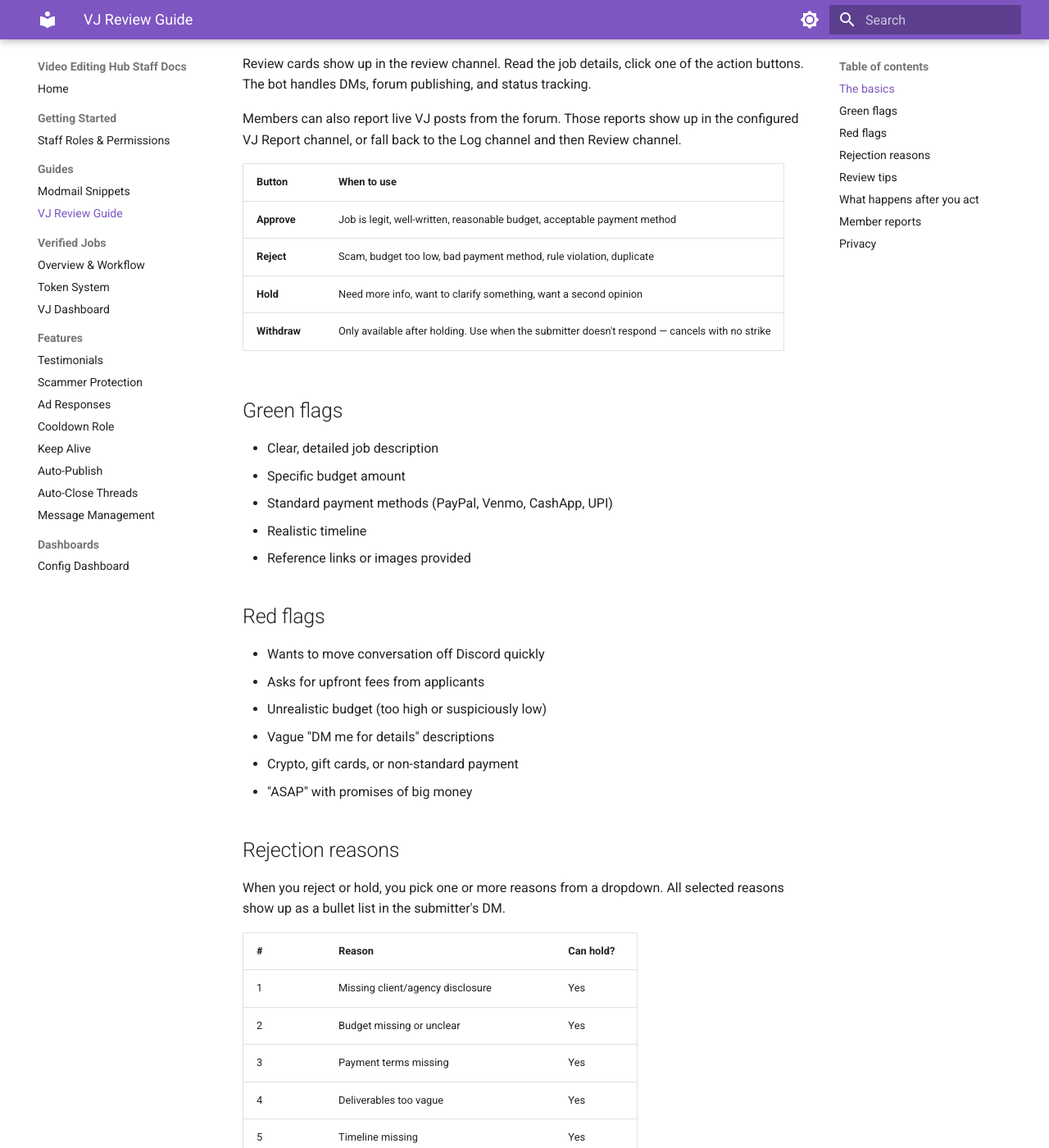
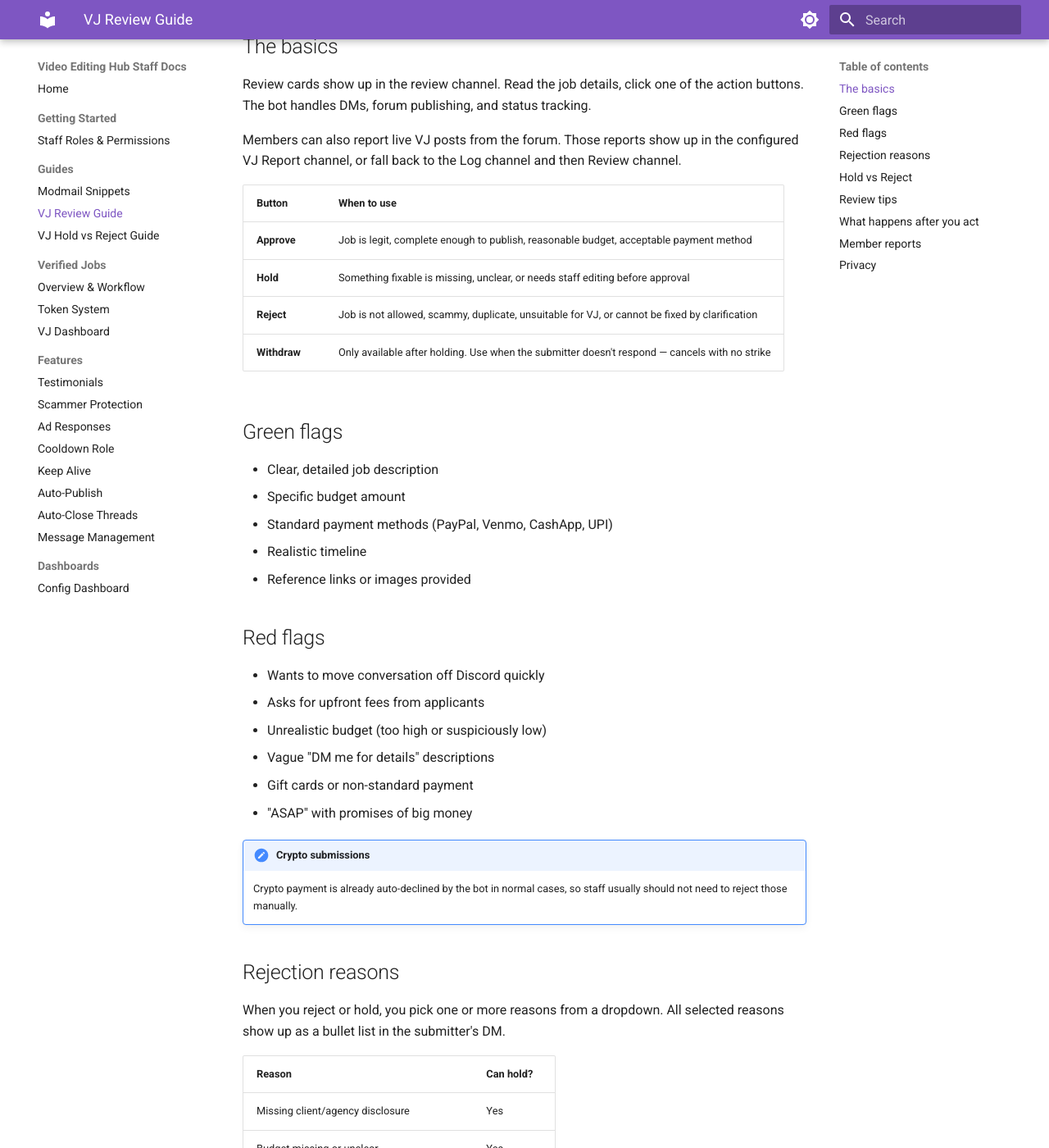
Before and after one commit to demigodmode/VideoEditingHubDocs, an MkDocs documentation site: the page built from docs/guides/review-guide.md, in a window 1280 px wide and 1400 px high, scrolled down 257 px. Shown: the whole window at 82% size. Built offline with MkDocs 1.6.1 and Material for MkDocs 9.7.7, drawn with Linux system fonts in a browser that asks for light colours; some of the changed text lies outside the part shown.

Commit message:
Add VJ hold vs reject guide

```diff
--- a/docs/guides/review-guide.md
+++ b/docs/guides/review-guide.md
@@ -1,6 +1,6 @@
 # VJ Review Guide
 
-Practical guide for staff reviewing job submissions. For the full system overview including submission flow, forum publishing, and troubleshooting, see [Verified Jobs](../features/verified-jobs.md).
+Practical guide for staff reviewing job submissions. For the full system overview including submission flow, forum publishing, and troubleshooting, see [Verified Jobs](../features/verified-jobs.md). For the staff decision guide, see [VJ Hold vs Reject Guide](hold-vs-reject.md).
 
 ## The basics
 
@@ -10,9 +10,9 @@
 
 | Button | When to use |
 |--------|-------------|
-| **Approve** | Job is legit, well-written, reasonable budget, acceptable payment method |
-| **Reject** | Scam, budget too low, bad payment method, rule violation, duplicate |
-| **Hold** | Need more info, want to clarify something, want a second opinion |
+| **Approve** | Job is legit, complete enough to publish, reasonable budget, acceptable payment method |
+| **Hold** | Something fixable is missing, unclear, or needs staff editing before approval |
+| **Reject** | Job is not allowed, scammy, duplicate, unsuitable for VJ, or cannot be fixed by clarification |
 | **Withdraw** | Only available after holding. Use when the submitter doesn't respond — cancels with no strike |
 
 ## Green flags
@@ -29,40 +29,47 @@
 - Asks for upfront fees from applicants
 - Unrealistic budget (too high or suspiciously low)
 - Vague "DM me for details" descriptions
-- Crypto, gift cards, or non-standard payment
+- Gift cards or non-standard payment
 - "ASAP" with promises of big money
+
+!!! note "Crypto submissions"
+    Crypto payment is already auto-declined by the bot in normal cases, so staff usually should not need to reject those manually.
 
 ## Rejection reasons
 
 When you reject or hold, you pick one or more reasons from a dropdown. All selected reasons show up as a bullet list in the submitter's DM.
 
-| # | Reason | Can hold? |
-|---|--------|-----------|
-| 1 | Missing client/agency disclosure | Yes |
-| 2 | Budget missing or unclear | Yes |
-| 3 | Payment terms missing | Yes |
-| 4 | Deliverables too vague | Yes |
-| 5 | Timeline missing | Yes |
-| 6 | Requirements unrealistic | No |
-| 7 | References/examples missing | Yes |
-| 8 | Suspected scam | No |
-| 9 | Wrong channel / not a paid job | No |
-| 10 | Other (see note) | Yes |
-| 11 | Monthly/weekly rate instead of per-project | Yes |
-| 12 | Payment amount not disclosed | Yes |
-| 13 | Unreliable payment (percentage/views) | No |
-| 14 | Unrealistic expectations | No |
-| 15 | Currency not specified | Yes |
-| 16 | Per-project rate, not monthly/weekly rate | No |
-| 17 | Game currency/crypto payment not allowed | No |
-| 18 | Minimum budget requirement | Yes |
-| 19 | Two separate jobs in one post | No |
+| Reason | Can hold? |
+|--------|-----------|
+| Missing client/agency disclosure | Yes |
+| Budget missing or unclear | Yes |
+| Deliverables too vague | Yes |
+| Timeline missing | Yes |
+| Requirements unrealistic | No |
+| References/examples missing | Yes |
+| Suspected scam | No |
+| Wrong channel / not a paid job | No |
+| Other (see note) | Yes |
+| Monthly/weekly rate instead of per-project | Yes |
+| Payment amount not disclosed | Yes |
+| Unreliable payment (percentage/views) | No |
+| Unrealistic expectations | No |
+| Currency not specified | Yes |
+| Per-project rate, not monthly/weekly rate | No |
+| Game currency/crypto payment not allowed | No |
+| Minimum budget requirement | Yes |
+| Two separate jobs in one post | No |
 
 Hold only shows the holdable reasons. "Other" opens a text box for a custom note.
 
+## Hold vs Reject
+
+The short version: **Hold fixable posts. Reject posts that should not be allowed through.**
+
+For the full staff-facing decision guide, including editable held-submission fields and examples, see [VJ Hold vs Reject Guide](hold-vs-reject.md).
+
 ## Review tips
 
-- Use Hold over Reject when something is fixable. Holds don't add strikes. If the user doesn't respond after ~48h, Withdraw to clean it up
 - You can select multiple rejection/hold reasons at once — all of them show up in the submitter's DM
 - Be consistent. Discuss edge cases with the team so budget thresholds and standards stay fair
 - Aim for 24h turnaround. Faster reviews mean better experience for posters
--- a/mkdocs.yml
+++ b/mkdocs.yml
@@ -44,6 +44,7 @@
   - Guides:
       - Modmail Snippets: guides/modmail-snippets.md
       - VJ Review Guide: guides/review-guide.md
+      - VJ Hold vs Reject Guide: guides/hold-vs-reject.md
   - Verified Jobs:
       - Overview & Workflow: features/verified-jobs.md
       - Token System: features/token-system.md
```
Also changed, not shown: README.md (+2 -0 lines), docs/features/verified-jobs.md (+37 -24 lines), docs/guides/hold-vs-reject.md (added, +83 -0 lines), docs/index.md (+1 -0 lines).
